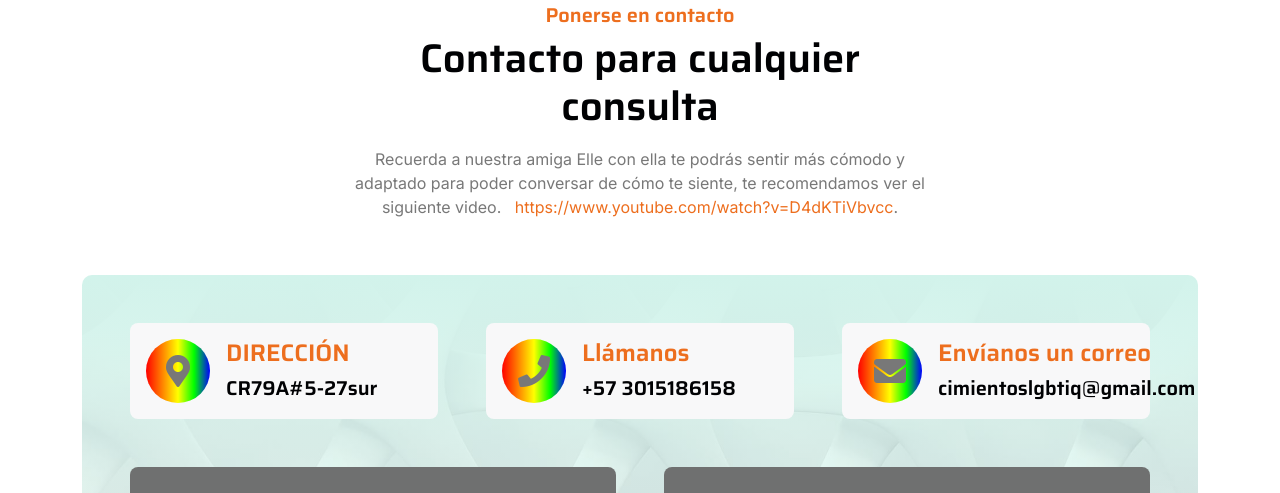
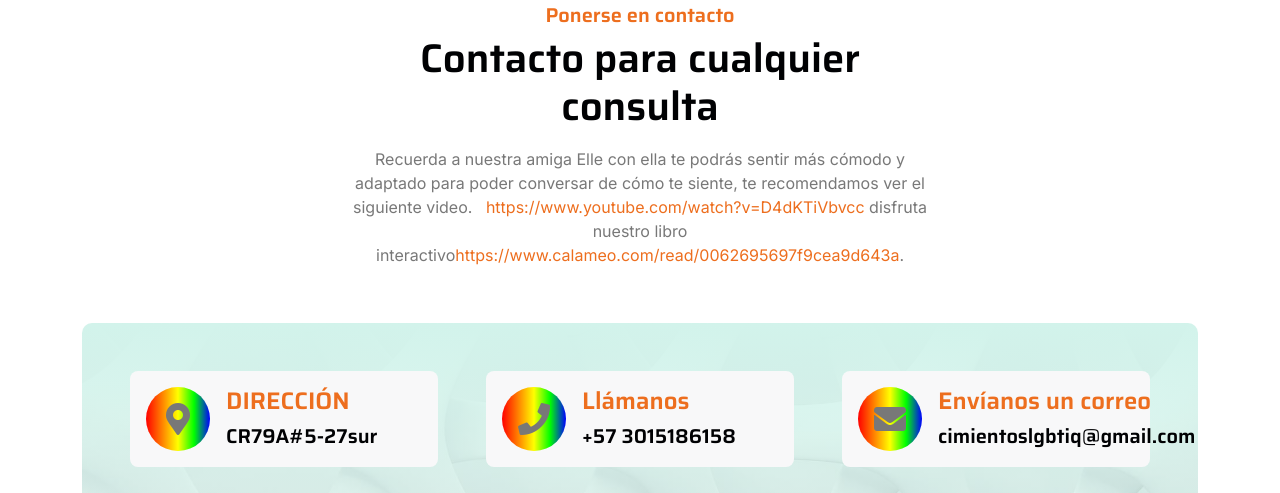
Before and after one commit to efrain424/loscimientoinclusion, a plain HTML site: page contact.html in a window 1280 px wide. Shown: the part 798-1291 px from the top of the page. Drawn offline with nearby package versions, Linux system fonts and the light colour scheme.

Commit message:
Update contact.html

```diff
--- a/contact.html
+++ b/contact.html
@@ -161,7 +161,7 @@
                 <div class="text-center mx-auto pb-5 wow fadeIn" data-wow-delay=".3s" style="max-width: 600px;">
                     <h5 class="text-primary">Ponerse en contacto</h5>
                     <h1 class="mb-3">Contacto para cualquier consulta</h1>
-                    <p class="mb-2">Recuerda a nuestra amiga Elle con ella te podrás sentir más cómodo y adaptado para poder conversar de cómo te siente, te recomendamos ver el siguiente video.&nbsp;&nbsp; <a href="https://www.youtube.com/watch?v=D4dKTiVbvcc">https://www.youtube.com/watch?v=D4dKTiVbvcc</a>.</p>
+                    <p class="mb-2">Recuerda a nuestra amiga Elle con ella te podrás sentir más cómodo y adaptado para poder conversar de cómo te siente, te recomendamos ver el siguiente video.&nbsp;&nbsp; <a href="https://www.youtube.com/watch?v=D4dKTiVbvcc">https://www.youtube.com/watch?v=D4dKTiVbvcc</a></a> disfruta nuestro libro interactivo<a href="https://www.calameo.com/read/0062695697f9cea9d643a">https://www.calameo.com/read/0062695697f9cea9d643a</a>.</p>
                 </div>
                 <div class="contact-detail position-relative p-5">
                     <div class="row g-5 mb-5 justify-content-center">
```
